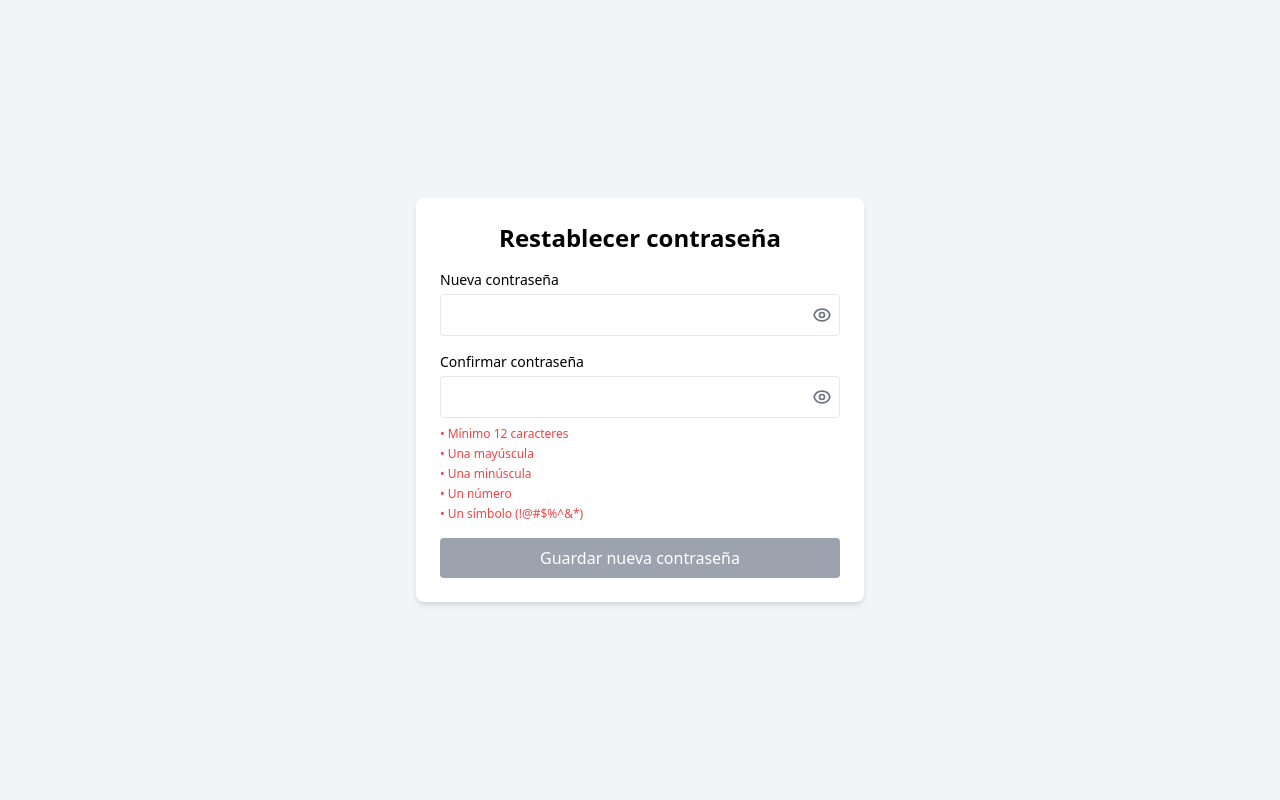
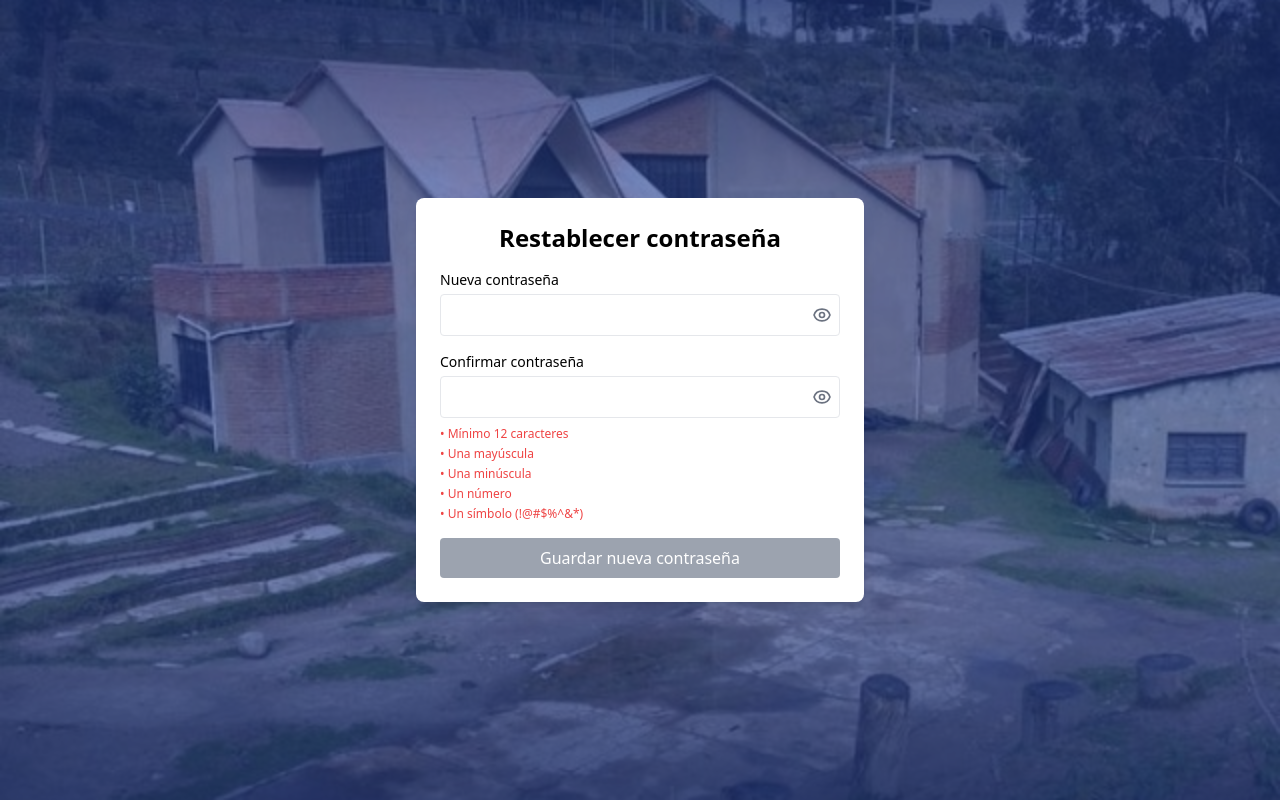
Before and after one commit to EdelyTito/rrhh-scout, a Vue app in the folder rrhh-frontend/: page /reset-password in a window 1280 px wide. Built offline with nearby package versions, Linux system fonts and the light colour scheme; no server answers.

Commit message:
estética

```diff
--- a/rrhh-frontend/src/views/PrimerIngreso.vue
+++ b/rrhh-frontend/src/views/PrimerIngreso.vue
@@ -1,6 +1,7 @@
 <template>
-  <div class="min-h-screen flex items-center justify-center bg-gray-100 p-4">
-    <div class="bg-white max-w-md w-full rounded-lg shadow-lg p-6">
+  <div class="login-container" :style="backgroundStyle">
+    <div class="absolute inset-0 bg-blue-900 bg-opacity-60"></div>
+    <div class="relative z-10 bg-white rounded-lg shadow-lg p-6 w-full max-w-md">
       <h1 class="text-2xl font-bold text-gray-800 mb-2">
         Primer ingreso al sistema
       </h1>
@@ -146,6 +147,15 @@ const loading = ref(false)
 const showNueva = ref(false)
 const showConfirmar = ref(false)
 
+const backgroundImage = ref('/images/distrito.jpg')
+
+const backgroundStyle = computed(() => ({
+  backgroundImage: `url(${backgroundImage.value})`,
+  backgroundSize: 'cover',
+  backgroundPosition: 'center',
+  backgroundRepeat: 'no-repeat'
+}))
+
 const reglasPassword = computed(() => {
   const pwd = nuevaContrasena.value
 
@@ -210,3 +220,13 @@ const cambiarContrasena = async () => {
   }
 }
 </script>
+
+<style scoped>
+.login-container {
+  min-height: 100vh;
+  display: flex;
+  align-items: center;
+  justify-content: center;
+  position: relative;
+}
+</style>
--- a/rrhh-frontend/src/views/ResetPassword.vue
+++ b/rrhh-frontend/src/views/ResetPassword.vue
@@ -1,6 +1,7 @@
 <template>
-  <div class="min-h-screen flex items-center justify-center bg-gray-100 p-4">
-    <div class="bg-white rounded-lg shadow-md p-6 w-full max-w-md">
+  <div class="login-container" :style="backgroundStyle">
+    <div class="absolute inset-0 bg-blue-900 bg-opacity-60"></div>
+    <div class="relative z-10 bg-white rounded-lg shadow-lg p-6 w-full max-w-md">
       <h2 class="text-2xl font-bold mb-4 text-center">
         Restablecer contraseña
       </h2>
@@ -144,6 +145,15 @@ const error = ref('')
 const showNueva = ref(false)
 const showConfirmar = ref(false)
 
+const backgroundImage = ref('/images/distrito.jpg')
+
+const backgroundStyle = computed(() => ({
+  backgroundImage: `url(${backgroundImage.value})`,
+  backgroundSize: 'cover',
+  backgroundPosition: 'center',
+  backgroundRepeat: 'no-repeat'
+}))
+
 const validarPasswordOWASP = (password) => {
   const errores = []
 
@@ -206,3 +216,13 @@ const handleReset = async () => {
   }
 }
 </script>
+
+<style scoped>
+.login-container {
+  min-height: 100vh;
+  display: flex;
+  align-items: center;
+  justify-content: center;
+  position: relative;
+}
+</style>
```
